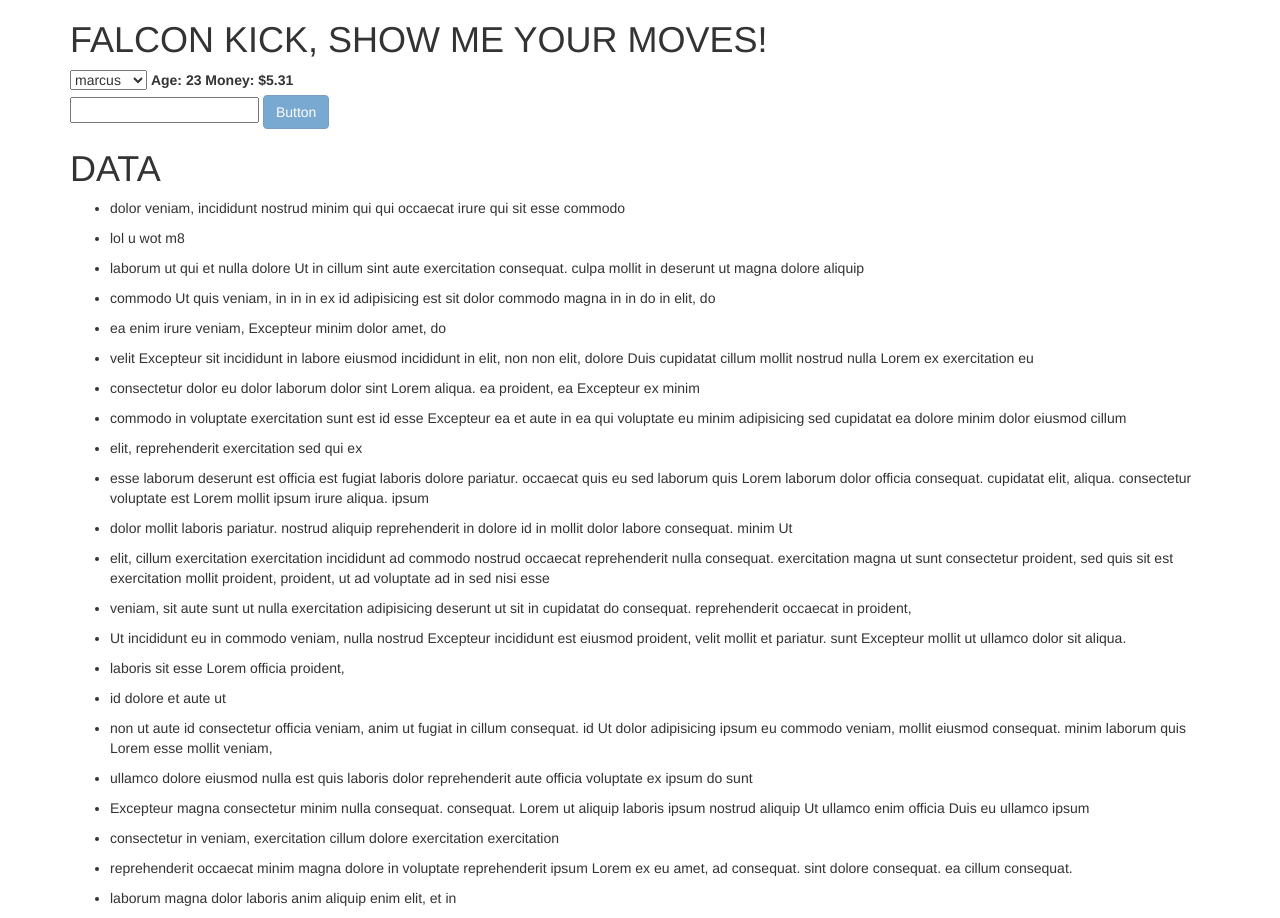
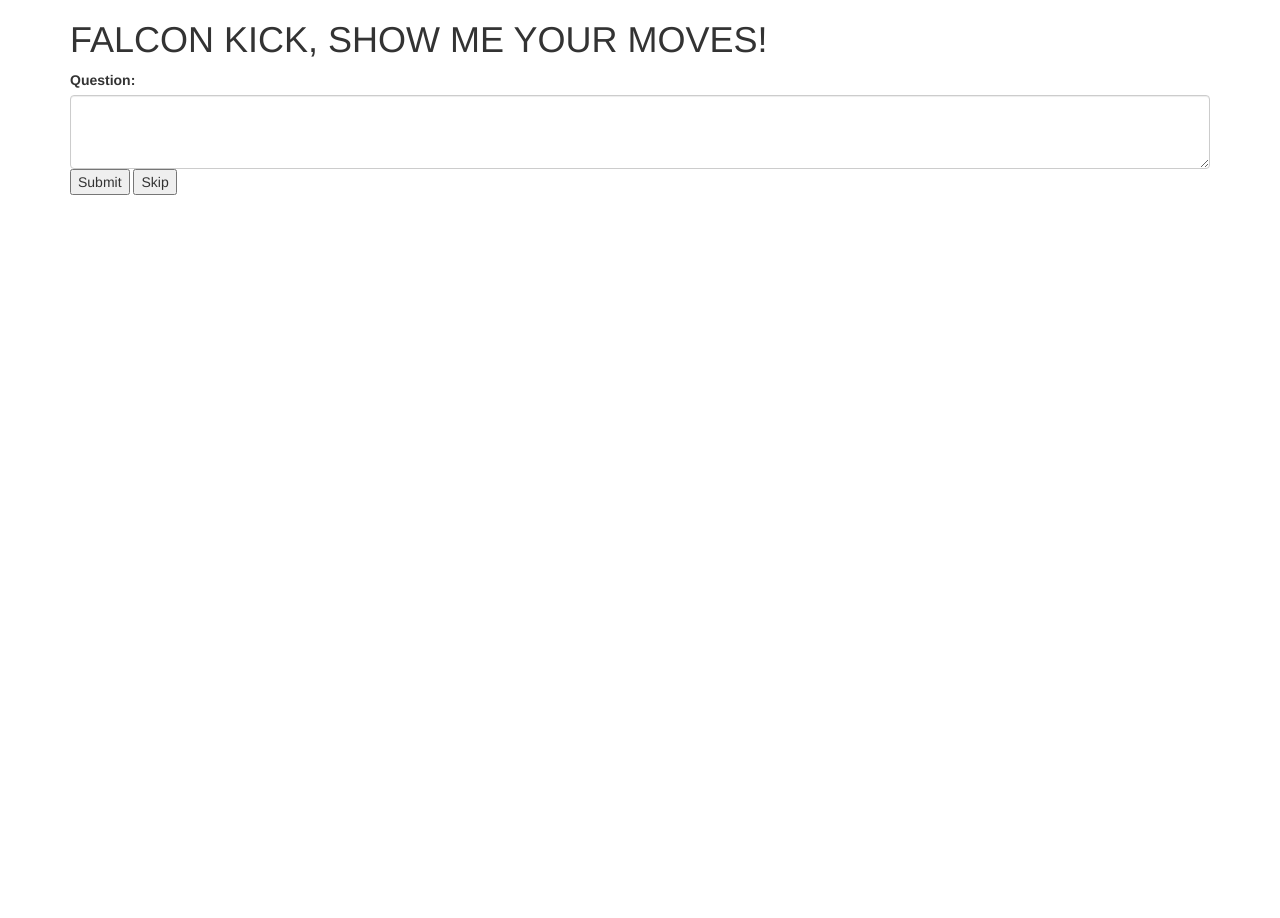
Before and after one commit to c-mac/sunshine, a website: page src/index.html in a window 1280 px wide. After the commit the page ends 800 px from the top, so only its background shows below. Drawn offline with nearby package versions, Linux system fonts and the light colour scheme; some packages are replaced by stand-ins of ours; a script that the page names is missing; files whose address does not match are found by name.

Commit message:
added sun-question-prompt directive

```diff
--- a/src/app/app.js
+++ b/src/app/app.js
@@ -53,4 +53,14 @@ angular.module('app', [])
     return this.message.length;
   };
 })
+
+.directive('sunQuestionPrompt', function() {
+  return {
+    restrict: 'E',
+    // scope: {
+
+    // },
+    templateUrl: 'sun-question-prompt.html'
+  };
+})
 ;
--- /dev/null
+++ b/src/app/sun-question-prompt.html
@@ -0,0 +1,4 @@
+<label>Question:</label>
+<textarea class="form-control" rows="3"></textarea>
+<button>Submit</button>
+<button>Skip</button>
--- a/src/index.html
+++ b/src/index.html
@@ -16,7 +16,7 @@
     <body ng-controller="AppCtrl">
         <div class="container">
             <h1>{{greeting}}</h1>
-            <select ng-model='myPerson' ng-options='person.name for person in people'></select>
+<!--             <select ng-model='myPerson' ng-options='person.name for person in people'></select>
             <label  ng-model='myPerson'>Age: {{myPerson.age}}</label>
             <label  ng-model='myPerson'>Money: {{myPerson.money | currency}}</label>
 
@@ -24,12 +24,14 @@
             <div ng-controller="InputButtonCtrl as inputButtonCtrl">
                 <input ng-model="inputButtonCtrl.message"/>
                 <button class='btn btn-primary' ng-disabled="!inputButtonCtrl.messageEntered()" ng-click="">Button</button>
-            </div>
+            </div> -->
 
-            <h1>DATA</h1>
+            <sun-question-prompt></sun-question-prompt>
+
+<!--             <h1>DATA</h1>
             <ul ng-repeat='question in questions'>
                <li>{{question}}</li>
-            </ul>
+            </ul> -->
         </div>
     </body>
 </html>
```
